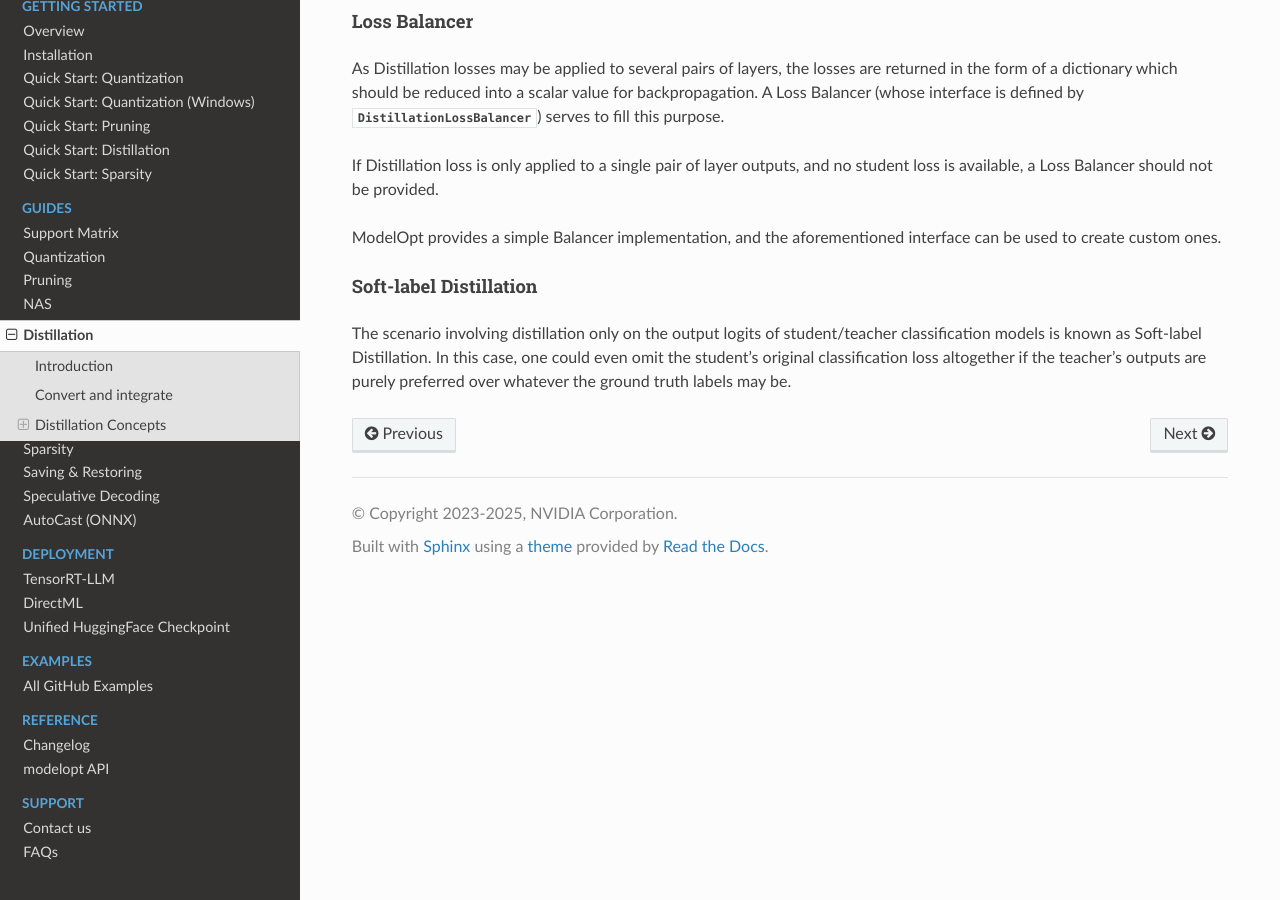
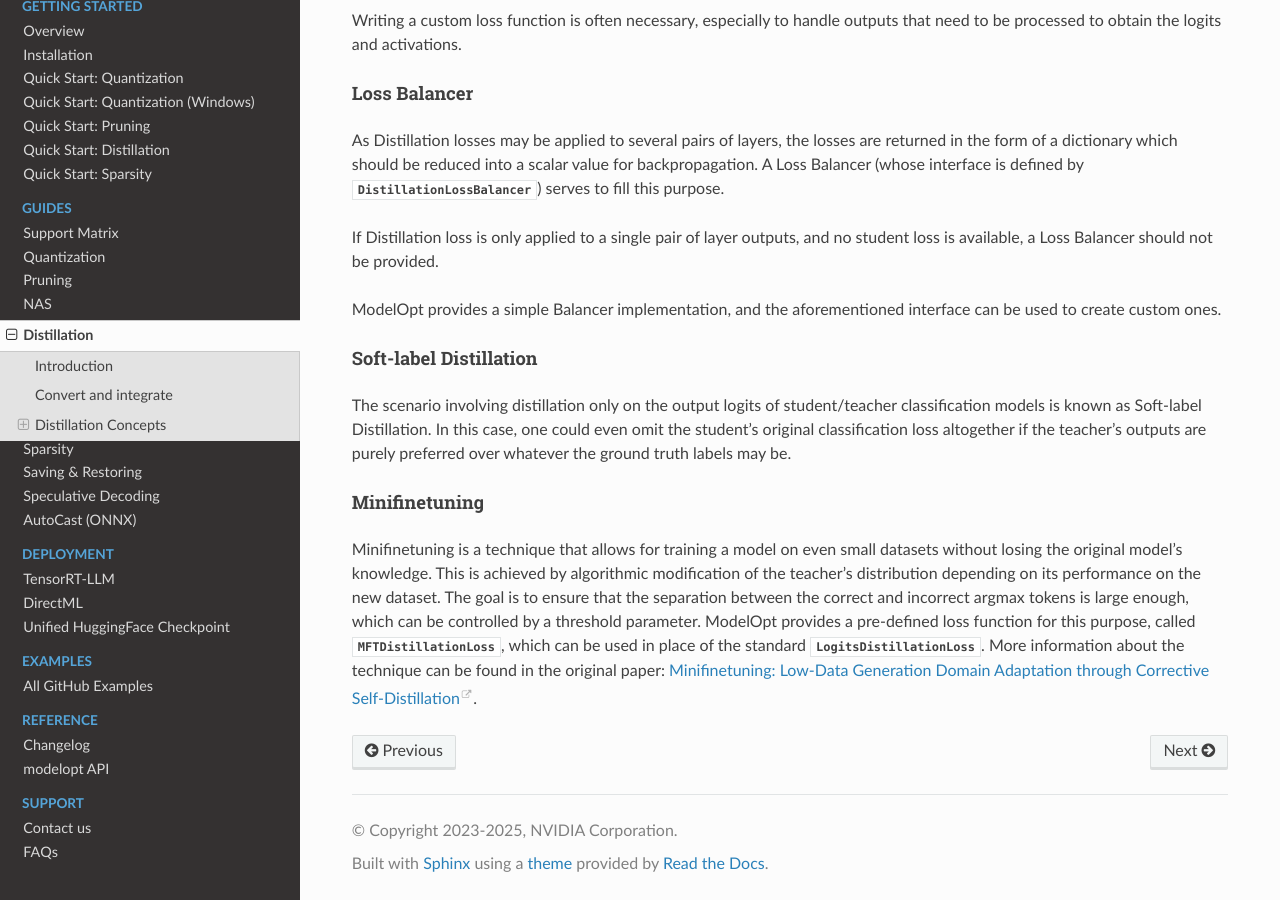
Before and after one commit to NVIDIA/TensorRT-Model-Optimizer, a Sphinx documentation site: the page built from docs/source/guides/4_distillation.rst, in a window 1280 px wide and 900 px high, scrolled down 3190 px. Built offline with Sphinx 7.4.7 and the Read the Docs theme 3.1.0, drawn with Linux system fonts in a browser that asks for light colours; the version number could not be read and is left out; some of the changed text lies outside the part shown.

Commit message:
Enhance distillation framework with MFTLoss and update tests
- Introduced MFTLoss class for improved knowledge distillation with a threshold parameter.
- Updated distillation model to support label input for loss computation.
- Added unit test for MFTLoss to validate functionality with dummy labels.
- Updated documentation to reflect changes in distillation techniques.

```diff
--- a/docs/source/guides/4_distillation.rst
+++ b/docs/source/guides/4_distillation.rst
@@ -48,7 +48,7 @@ Example usage:
         # If a tuple, it must be of the form (model_cls_or_callable,) or
         # (model_cls_or_callable, args) or (model_cls_or_callable, args, kwargs).
         "teacher_model": teacher_model,
-        "criterion": mtd.LogitsDistillationLoss(),
+        "criterion": mtd.LogitsDistillationLoss(), # Consider using mtd.MFTDistillationLoss() for Minifinetuning (when finetuning data is scarce)
         "loss_balancer": mtd.StaticLossBalancer(),
     }
     distillation_model = mtd.convert(model, mode=[("kd_loss", distillation_config)])
@@ -124,6 +124,9 @@ maps or logits) which the teacher has already mastered. This can serve multiple
   **C.** Module replacement: One can replace a single module within a model with a more efficient one
   and use distillation on its original outputs to effectively re-integrate it into the whole model.
 
+  **D.** Minimal modification without catastrophic forgetting: A variant of distillation, called Minifinetuning,
+  allows for training a model on even small datasets without losing the original model's knowledge.
+
 Student
 ^^^^^^^
 
@@ -192,3 +195,15 @@ ground truth labels may be.
 
 
 .. _1: https://arxiv.org/abs/1803.03635
+
+Minifinetuning
+^^^^^^^^^^^^^^
+
+Minifinetuning is a technique that allows for training a model on even small datasets without losing the original
+model's knowledge. This is achieved by algorithmic modification of the teacher's distribution depending on its
+performance on the new dataset. The goal is to ensure that the separation between the correct and incorrect argmax
+tokens is large enough, which can be controlled by a threshold parameter. ModelOpt provides a pre-defined loss function
+for this purpose, called :class:`MFTDistillationLoss <modelopt.torch.distill.losses.MFTDistillationLoss>`, which can
+be used in place of the standard :class:`LogitsDistillationLoss <modelopt.torch.distill.losses.LogitsDistillationLoss>`.
+More information about the technique can be found in the original paper:
+`Minifinetuning: Low-Data Generation Domain Adaptation through Corrective Self-Distillation <https://arxiv.org/abs/2506.15702>`_.
```
Also changed, not shown: 3 other files.
